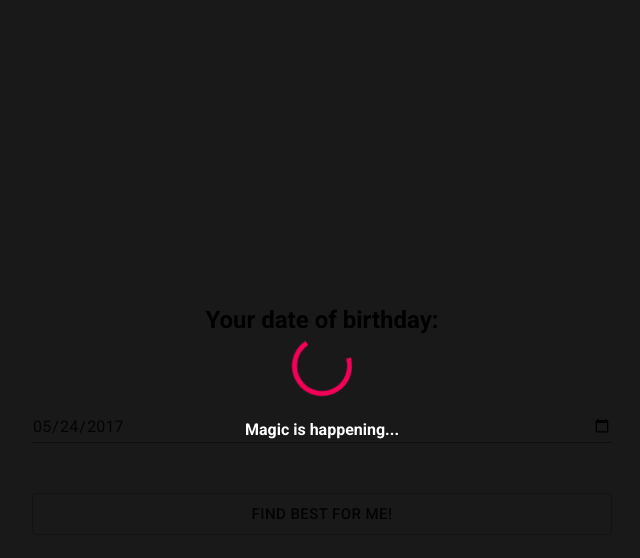
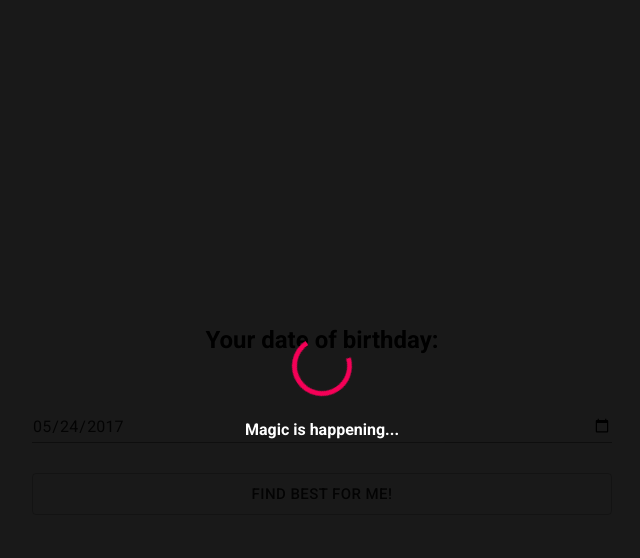
Before and after one commit to dtereshenko/pandora-rando, a React (Create React App) app: page / in a window 1280 px wide. Both pictures are taken after a click on the button "FIND BEST FOR ME!". Shown: the top 558 px of the page, without its empty margins (318-958 px from the left). Built offline with nearby package versions, Linux system fonts and the light colour scheme.

Commit message:
Layout fixes

```diff
--- a/src/App.css
+++ b/src/App.css
@@ -7,7 +7,6 @@ main {
   margin: 0 auto;
   max-width: 680px;
   min-height: 100vh;
-  padding: 72px 0;
   text-align: center;
 }
 h1 {
--- a/src/App.js
+++ b/src/App.js
@@ -89,7 +89,7 @@ function App() {
         <TextField
             id="date"
             type="date"
-            style={{margin: '50px'}}
+            style={{margin: '30px 50px'}}
             defaultValue={DEFAULT_BIRTHDAY}
             InputLabelProps={{
                 shrink: true,
@@ -97,7 +97,7 @@ function App() {
             onChange={handleBirthdayChange}
         />
         <Button variant="outlined" style={{margin: '0 50px'}} size={"large"}  onClick={handleFindMySharmClick}>Find best for me!</Button>
-        <Backdrop style={{flexDirection: 'column', backgroundColor: 'rgba(0, 0, 0, 0.9)'}} open={showProgress} onClick={handleProgressClose}>
+        <Backdrop style={{flexDirection: 'column',zIndex: 2, backgroundColor: 'rgba(0, 0, 0, 0.9)'}} open={showProgress} onClick={handleProgressClose}>
             <CircularProgress size={60} color={'secondary'} />
             <div>
             <h4 style={{color: 'white'}}>Magic is happening...</h4>
@@ -105,7 +105,8 @@ function App() {
         </Backdrop>
 
         {!!yourBestSharm && <div>
-            <h2>Here is the best for you: {yourBestSharm.charmsName}</h2>
+            <h2>Here is the best for you:</h2>
+            <div>{yourBestSharm.charmsName}</div>
             <img style={{width: '100%'}} src={yourBestSharm.charmsLink} alt={'This is your best sharm'}/>
         </div>}
     </main>
```
